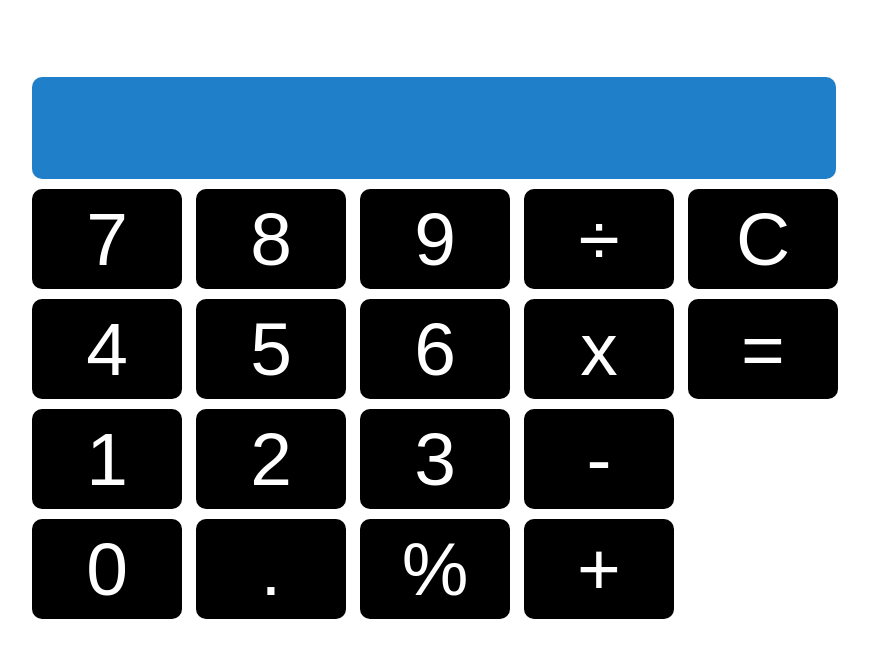
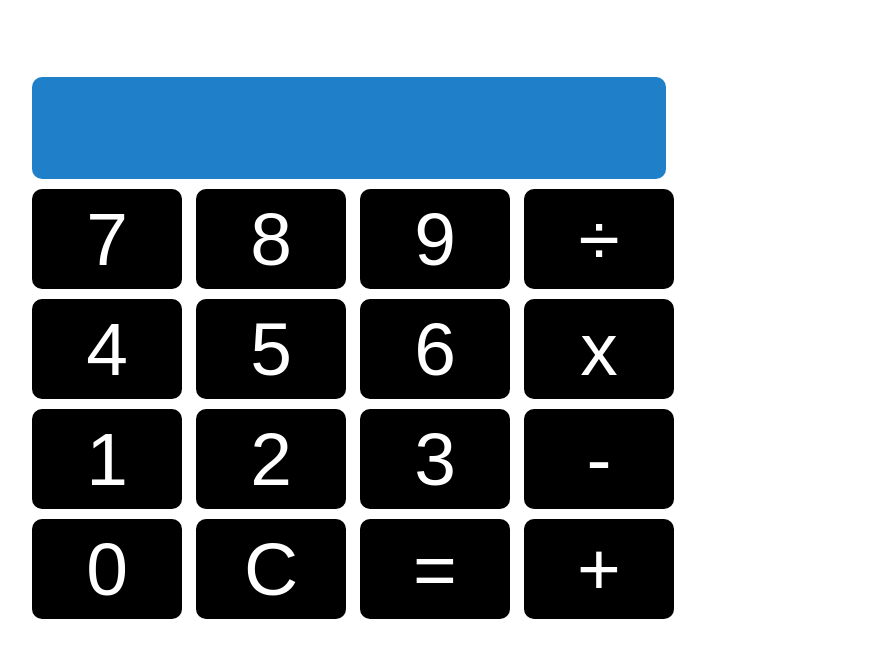
Before and after one commit to mu113r/calculator, a plain HTML site: page index.html in a window 1280 px wide. Shown: the part 131-788 px from the top of the page, without its empty margins (206-1075 px from the left). Drawn offline with Linux system fonts and the light colour scheme.

Commit message:
Not so good calculator, but it works

```diff
--- a/css/calc.css
+++ b/css/calc.css
@@ -22,7 +22,7 @@ h1 {
 }
 
 .display {
-    width: 800px;
+    width: 630px;;
     text-align: center;
     background-color: #1f80c9;
 }
--- a/index.html
+++ b/index.html
@@ -15,20 +15,20 @@
             <input type="button" value="7" OnClick="Calc.display.value+='7'">
             <input type="button" value="8" OnClick="Calc.display.value+='8'">
             <input type="button" value="9" OnClick="Calc.display.value+='9'">
-            <input type="button" value=&#247 OnClick="Calc.display.value+='&#247'">
-            <input type="button" value="C" OnClick="Calc.display.value=''"><br/>
+            <input type="button" value=&#247 OnClick="Calc.display.value+='/'">
+            <br/>
             <input type="button" value="4" OnClick="Calc.display.value+='4'">
             <input type="button" value="5" OnClick="Calc.display.value+='5'">
             <input type="button" value="6" OnClick="Calc.display.value+='6'">
-            <input type="button" value="x" OnClick="Calc.display.value+='x'">
-            <input type="button" value="=" OnClick="Calc.display.value=eval(Calc.display.value)"class="equal"><br/>
+            <input type="button" value="x" OnClick="Calc.display.value+='*'">
+            <br/>
             <input type="button" value="1" OnClick="Calc.display.value+='1'">
             <input type="button" value="2" OnClick="Calc.display.value+='2'">
             <input type="button" value="3" OnClick="Calc.display.value+='3'">
             <input type="button" value="-" OnClick="Calc.display.value+='-'"><br/>
             <input type="button" value="0" OnClick="Calc.display.value+='0'">
-            <input type="button" value="." OnClick="Calc.display.value+='.'">
-            <input type="button" value="%" OnClick="Calc.display.value+='%'">
+            <input type="button" value="C" OnClick="Calc.display.value=''">
+            <input type="button" value="=" OnClick="Calc.display.value=eval(Calc.display.value)"class="equal">
             <input type="button" value="+" OnClick="Calc.display.value+='+'">
 
         </form>
```
Also changed, not shown: 1 other file.
